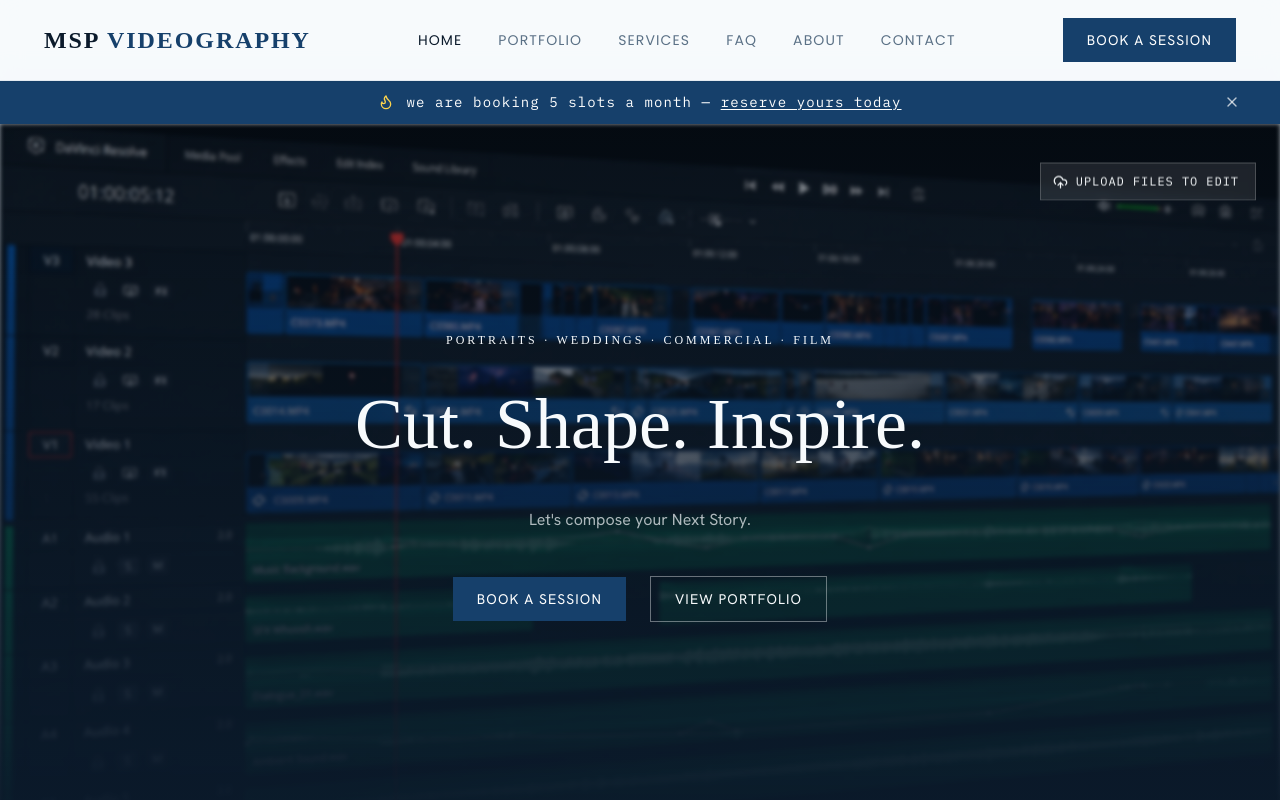
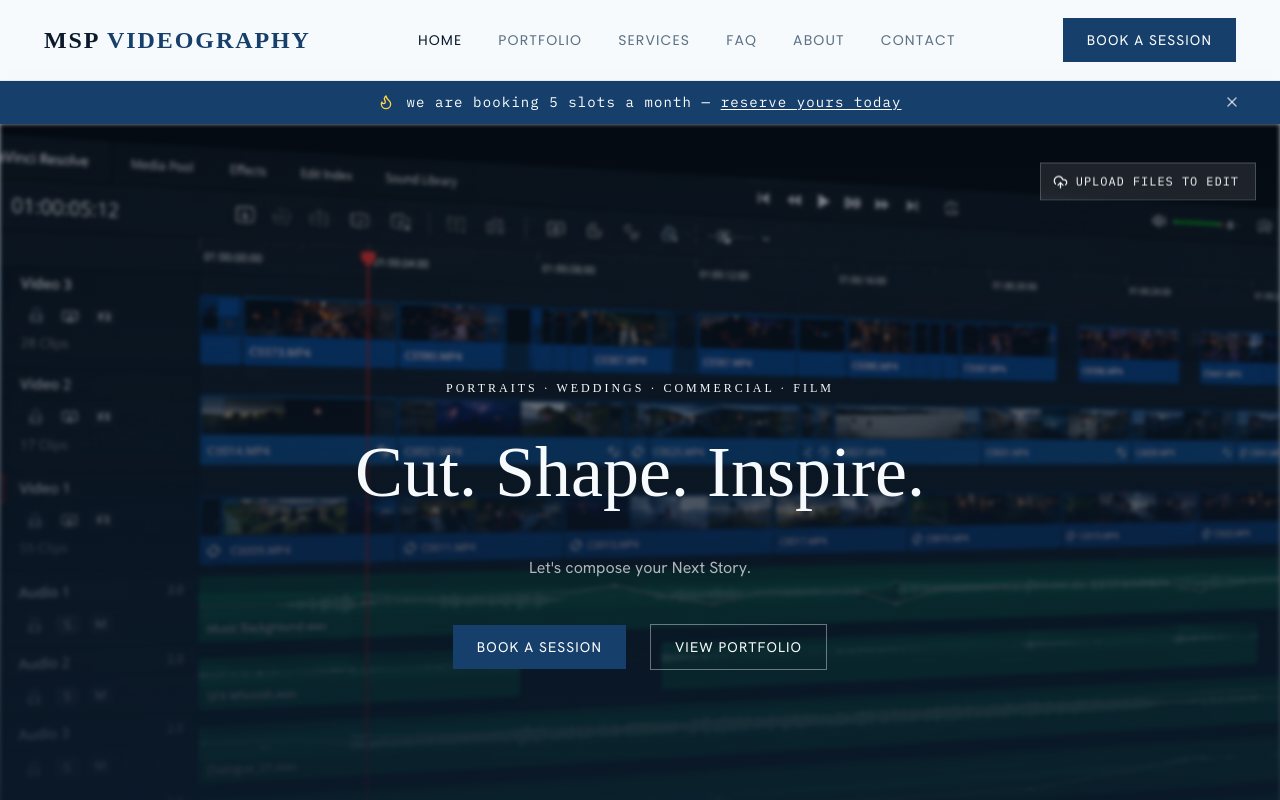
Before and after one commit to Arav034/MSP-Videography-cloud, a React (Vite) app in the folder customer-app/: page / in a window 1280 px wide. Shown: the top 800 px of the page. Built offline with nearby package versions, Linux system fonts and the light colour scheme; no server answers.

Commit message:
increases height in hero section

```diff
--- a/customer-app/src/pages/home/Hero.jsx
+++ b/customer-app/src/pages/home/Hero.jsx
@@ -20,12 +20,14 @@ export default function Hero() {
           src="/timeline2.png"
           alt=""
           style={{ transform: `translateY(${offset}px)`, filter: "blur(2px)" }}
-          className="w-full h-[100%] object-cover will-change-transform scale-105"
+          // className="w-full h-[100%] object-cover will-change-transform scale-105"
+
+          className="absolute inset-0 w-full h-full object-cover will-change-transform scale-105"
         />
         <div className="absolute inset-0 bg-gradient-to-t from-ink via-ink/70 to-ink/40" />
       </div>
 
-      <div className="relative max-w-7xl mx-auto px-6 md:px-10 py-52 md:py-52 flex flex-col items-center text-center">
+      <div className="relative max-w-7xl mx-auto px-6 md:px-10 py-64 md:py-64 flex flex-col items-center text-center">
         <span className="eyebrow mb-6 text-frost/70">
           <p className="font-display text-l md:text-l text-frost">
             Portraits · Weddings · Commercial · Film
```
